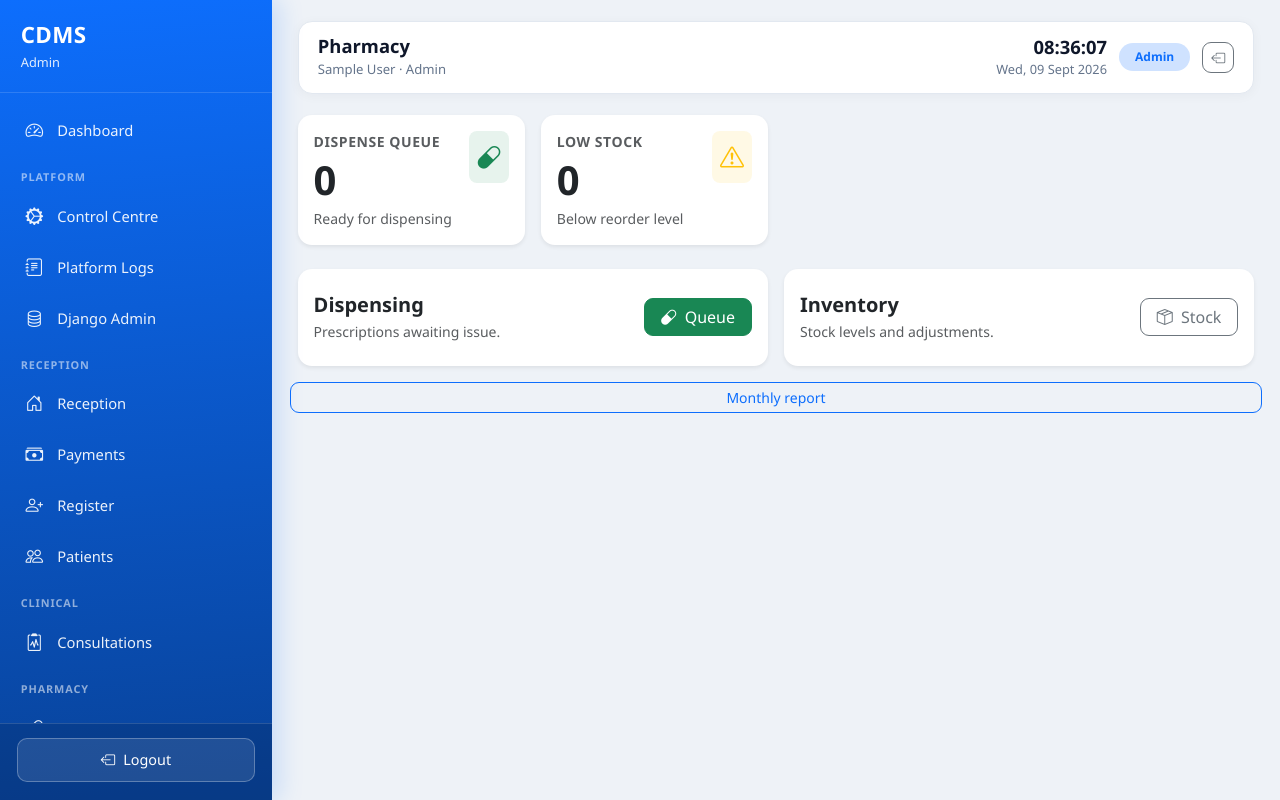
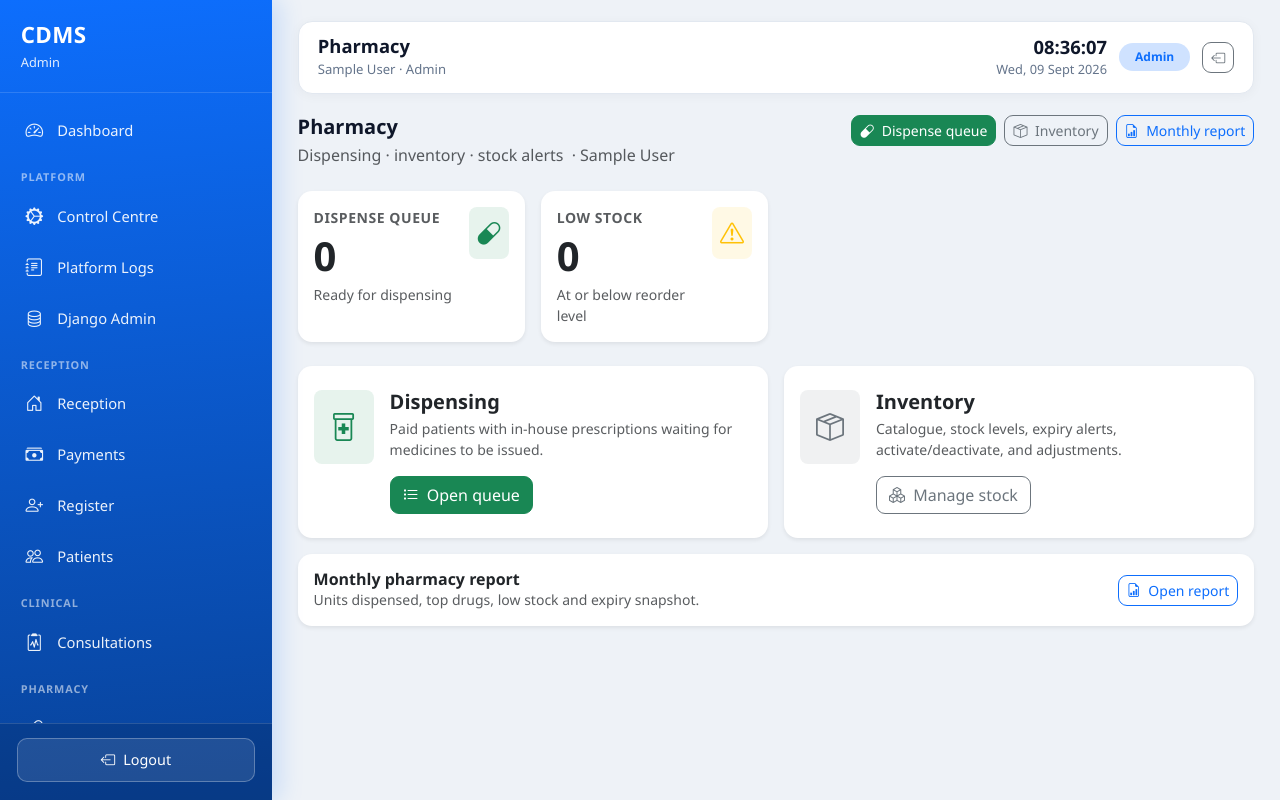
Before and after one commit to simonntalila-bot/hopstal-management-systems-, a Django app: page /pharmacy/ in a window 1280 px wide. Run offline with Django 5.2, Linux system fonts and the light colour scheme; a user stored in the database is signed in; tables that the repository leaves empty hold one stand-in row (values such as "Sample post"); some libraries are stand-ins or nearby versions.

Commit message:
Production settings, pharmacy/lab dashboards, admin users, encounter admin TZ fix

```diff
--- a/dashboard/templates/dashboard/pharmacy_home.html
+++ b/dashboard/templates/dashboard/pharmacy_home.html
@@ -4,13 +4,40 @@
 {% block page_title %}Pharmacy{% endblock %}
 
 {% block content %}
+
+<!-- Header -->
+<div class="d-flex flex-wrap justify-content-between align-items-start gap-3 mb-4">
+    <div>
+        <h5 class="fw-semibold mb-1">Pharmacy</h5>
+        <p class="text-muted mb-0">
+            Dispensing · inventory · stock alerts
+            {% if display_name %}<span class="mx-1">·</span>{{ display_name }}{% endif %}
+        </p>
+    </div>
+    <div class="d-flex flex-wrap gap-2">
+        <a href="{% url 'pharmacy:pharmacy_queue' %}" class="btn btn-success btn-sm">
+            <i class="bi bi-capsule me-1"></i> Dispense queue
+            {% if waiting %}<span class="badge text-bg-light text-success ms-1">{{ waiting }}</span>{% endif %}
+        </a>
+        <a href="{% url 'pharmacy:inventory' %}" class="btn btn-outline-secondary btn-sm">
+            <i class="bi bi-box-seam me-1"></i> Inventory
+        </a>
+        <a href="{% url 'dashboard:pharmacy_report' %}" class="btn btn-outline-primary btn-sm">
+            <i class="bi bi-file-earmark-bar-graph me-1"></i> Monthly report
+        </a>
+    </div>
+</div>
+
+<!-- KPI cards -->
 <div class="row g-3 mb-4">
     <div class="col-sm-6 col-xl-3">
         <div class="card border-0 shadow-sm h-100">
             <div class="card-body">
                 <div class="d-flex justify-content-between align-items-start">
                     <div>
-                        <div class="text-muted text-uppercase small fw-semibold" style="letter-spacing:.04em;">Dispense queue</div>
+                        <div class="text-muted text-uppercase small fw-semibold" style="letter-spacing:.04em;">
+                            Dispense queue
+                        </div>
                         <div class="display-6 fw-bold mt-1 mb-0">{{ waiting }}</div>
                         <div class="text-muted small mt-1">Ready for dispensing</div>
                     </div>
@@ -22,13 +49,17 @@
         </div>
     </div>
     <div class="col-sm-6 col-xl-3">
-        <div class="card border-0 shadow-sm h-100">
+        <div class="card border-0 shadow-sm h-100 {% if low_stock %}border-warning{% endif %}">
             <div class="card-body">
                 <div class="d-flex justify-content-between align-items-start">
                     <div>
-                        <div class="text-muted text-uppercase small fw-semibold" style="letter-spacing:.04em;">Low stock</div>
-                        <div class="display-6 fw-bold mt-1 mb-0 {% if low_stock %}text-warning{% endif %}">{{ low_stock }}</div>
-                        <div class="text-muted small mt-1">Below reorder level</div>
+                        <div class="text-muted text-uppercase small fw-semibold" style="letter-spacing:.04em;">
+                            Low stock
+                        </div>
+                        <div class="display-6 fw-bold mt-1 mb-0 {% if low_stock %}text-warning{% endif %}">
+                            {{ low_stock }}
+                        </div>
+                        <div class="text-muted small mt-1">At or below reorder level</div>
                     </div>
                     <div class="rounded-3 bg-warning bg-opacity-10 text-warning p-2">
                         <i class="bi bi-exclamation-triangle fs-4"></i>
@@ -39,35 +70,69 @@
     </div>
 </div>
 
+<!-- Work areas -->
 <div class="row g-3">
     <div class="col-md-6">
         <div class="card border-0 shadow-sm h-100">
-            <div class="card-body d-flex align-items-center justify-content-between py-4">
-                <div>
+            <div class="card-body py-4">
+                <div class="d-flex align-items-start gap-3">
+                    <div class="rounded-3 bg-success bg-opacity-10 text-success p-3">
+                        <i class="bi bi-prescription2 fs-3"></i>
+                    </div>
+                    <div class="flex-grow-1">
                         <h5 class="fw-semibold mb-1">Dispensing</h5>
-                    <p class="text-muted mb-0 small">Prescriptions awaiting issue.</p>
-                </div>
-                <a href="{% url 'pharmacy:pharmacy_queue' %}" class="btn btn-success px-3">
-                    <i class="bi bi-capsule me-1"></i> Queue
+                        <p class="text-muted small mb-3">
+                            Paid patients with in-house prescriptions waiting for medicines to be issued.
+                        </p>
+                        <a href="{% url 'pharmacy:pharmacy_queue' %}" class="btn btn-success">
+                            <i class="bi bi-list-task me-1"></i> Open queue
+                            {% if waiting %}
+                                <span class="badge text-bg-light text-success ms-1">{{ waiting }}</span>
+                            {% endif %}
                         </a>
                     </div>
                 </div>
             </div>
+        </div>
+    </div>
+
     <div class="col-md-6">
         <div class="card border-0 shadow-sm h-100">
-            <div class="card-body d-flex align-items-center justify-content-between py-4">
-                <div>
+            <div class="card-body py-4">
+                <div class="d-flex align-items-start gap-3">
+                    <div class="rounded-3 bg-secondary bg-opacity-10 text-secondary p-3">
+                        <i class="bi bi-box-seam fs-3"></i>
+                    </div>
+                    <div class="flex-grow-1">
                         <h5 class="fw-semibold mb-1">Inventory</h5>
-                    <p class="text-muted mb-0 small">Stock levels and adjustments.</p>
-                </div>
-                <a href="{% url 'pharmacy:inventory' %}" class="btn btn-outline-secondary px-3">
-                    <i class="bi bi-box-seam me-1"></i> Stock
+                        <p class="text-muted small mb-3">
+                            Catalogue, stock levels, expiry alerts, activate/deactivate, and adjustments.
+                        </p>
+                        <a href="{% url 'pharmacy:inventory' %}" class="btn btn-outline-secondary">
+                            <i class="bi bi-boxes me-1"></i> Manage stock
+                            {% if low_stock %}
+                                <span class="badge text-bg-warning ms-1">{{ low_stock }} low</span>
+                            {% endif %}
                         </a>
                     </div>
                 </div>
             </div>
+        </div>
+    </div>
+
+    <div class="col-12">
+        <div class="card border-0 shadow-sm">
+            <div class="card-body d-flex flex-wrap align-items-center justify-content-between gap-3 py-3">
+                <div>
+                    <h6 class="fw-semibold mb-0">Monthly pharmacy report</h6>
+                    <p class="text-muted small mb-0">Units dispensed, top drugs, low stock and expiry snapshot.</p>
+                </div>
                 <a href="{% url 'dashboard:pharmacy_report' %}" class="btn btn-outline-primary btn-sm">
-  Monthly report
+                    <i class="bi bi-file-earmark-bar-graph me-1"></i> Open report
                 </a>
             </div>
+        </div>
+    </div>
+</div>
+
 {% endblock %}
--- a/dashboard/urls.py
+++ b/dashboard/urls.py
@@ -5,8 +5,30 @@ app_name = "dashboard"
 
 urlpatterns = [
     path("", views.home, name="home"),
+
+    # Admin control
     path("control/", views.admin_home, name="admin_home"),
     path("control/logs/", views.platform_logs, name="platform_logs"),
+    path("control/reports/", views.admin_reports, name="admin_reports"),
+    path("control/users/", views.manage_users, name="manage_users"),
+    path(
+        "control/users/<int:user_id>/toggle/",
+        views.toggle_user_active,
+        name="toggle_user_active",
+    ),
+    path(
+        "control/users/<int:user_id>/role/",
+        views.change_user_role,
+        name="change_user_role",
+    ),
+    path(
+        "control/users/<int:user_id>/password/",
+        views.reset_user_password,
+        name="reset_user_password",
+    ),
+    path("control/users/create/", views.create_staff_user, name="create_staff_user"),
+
+    # Role homes
     path("reception/", views.reception_home, name="reception_home"),
     path("pharmacy/", views.pharmacy_home, name="pharmacy_home"),
     path("doctor/", views.doctor_home, name="doctor_home"),
@@ -15,7 +37,8 @@ urlpatterns = [
     path("injection/", views.injection_home, name="injection_home"),
     path("rch/", views.rch_home, name="rch_home"),
     path("labour/", views.labour_home, name="labour_home"),
-    path("control/reports/", views.admin_reports, name="admin_reports"),
+
+    # Department reports
     path("reports/doctor/", views.doctor_report, name="doctor_report"),
     path("reports/lab/", views.lab_report, name="lab_report"),
     path("reports/pharmacy/", views.pharmacy_report, name="pharmacy_report"),
```
Also changed, not shown: dashboard/templates/dashboard/lab_home.html (+73 -14 lines), encounters/admin.py (+34 -10 lines), hms_project/settings.py (+73 -73 lines). Lines whose indentation alone changed are shown as unchanged.
